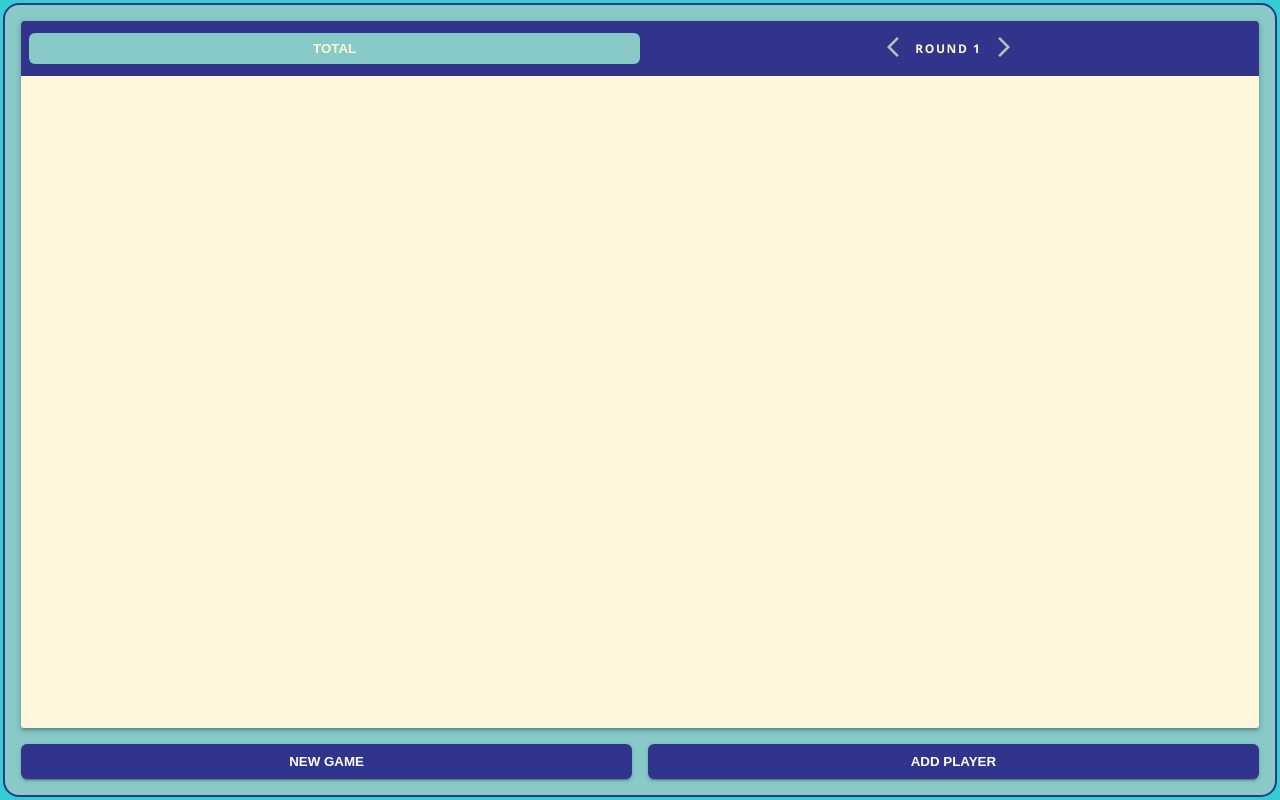
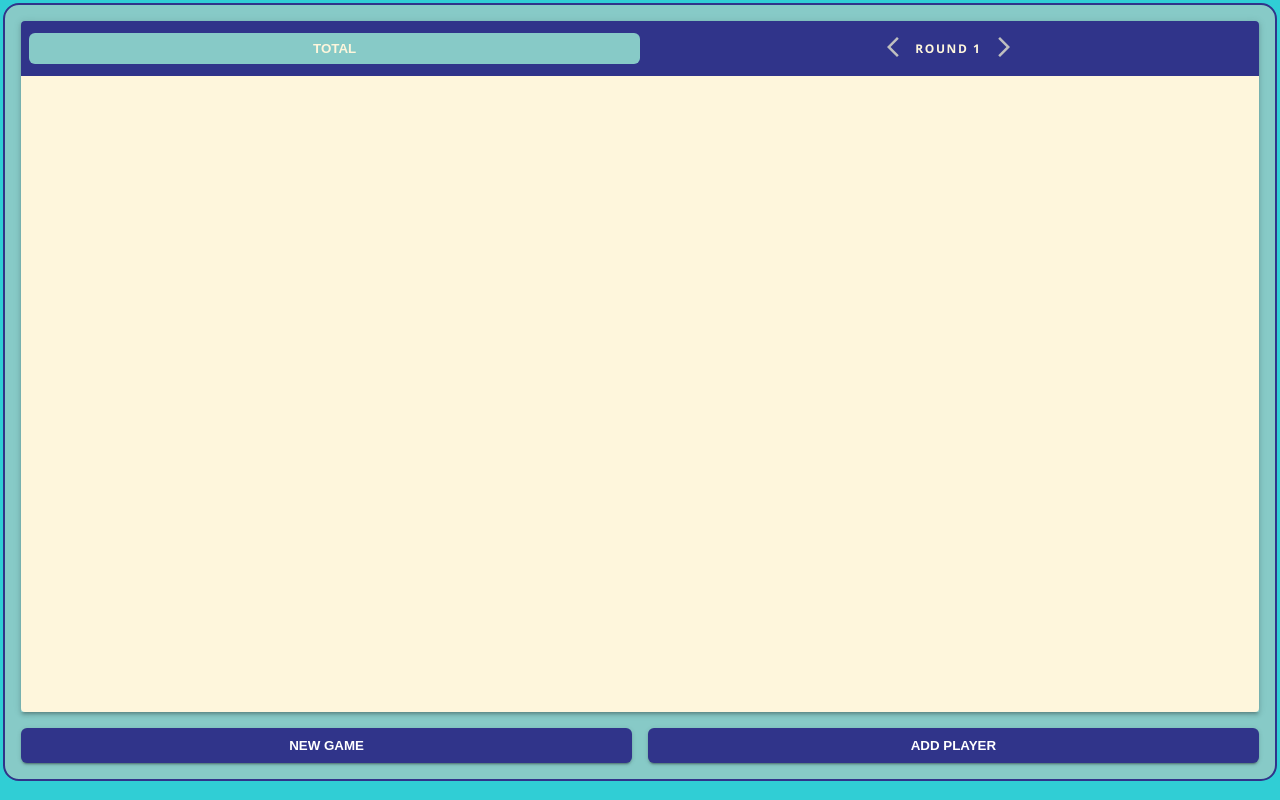
Before and after one commit to exp111/Flip7Score, an Angular app: page / in a window 1280 px wide. Built offline with nearby package versions, Linux system fonts and the light colour scheme.

Commit message:
bottom margin

```diff
--- a/package.json
+++ b/package.json
@@ -3,7 +3,7 @@
   "version": "0.0.0",
   "scripts": {
     "ng": "ng",
-    "start": "ng serve",
+    "start": "ng serve --host 0.0.0.0",
     "build": "ng build",
     "watch": "ng build --watch --configuration development",
     "test": "ng test",
--- a/src/app/app.html
+++ b/src/app/app.html
@@ -32,6 +32,7 @@
             </div>
           } @else {
             <div class="avatar" [style.background]="player.color">{{ player.name }}</div>
+            <!-- TODO: add score circle -->
             <div class="score">
               {{ showMissingScore ? winningScore - player.score : player.score }}
             </div>
--- a/src/app/app.scss
+++ b/src/app/app.scss
@@ -20,8 +20,8 @@ $accent: #F9DD69;
 .score-app {
   // take up all space
   flex-grow: 1;
-  // margin to the sides
-  margin: 0.2rem;
+  // margin to the sides; bottom has bigger margin for mobile
+  margin: 0.2rem 0.2rem 1.2rem 0.2rem;
   // flex
   display: flex;
   flex-direction: column;
```
